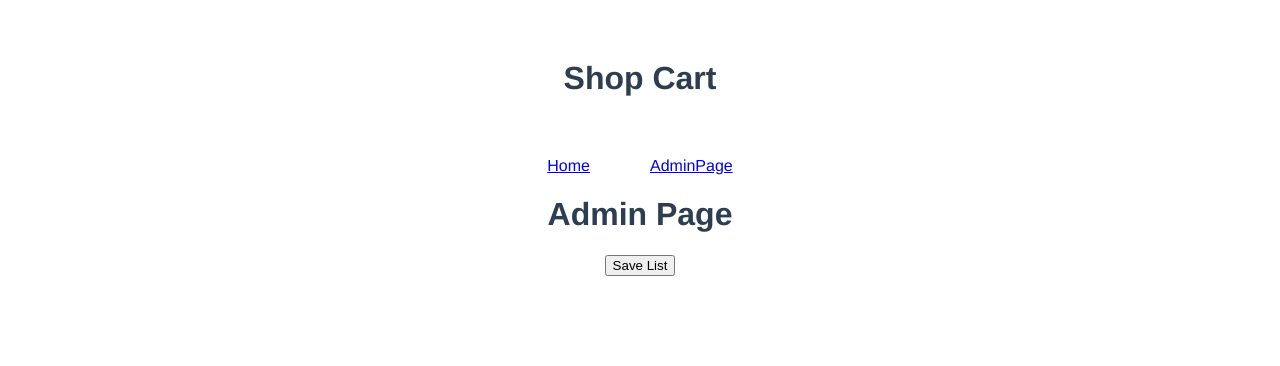
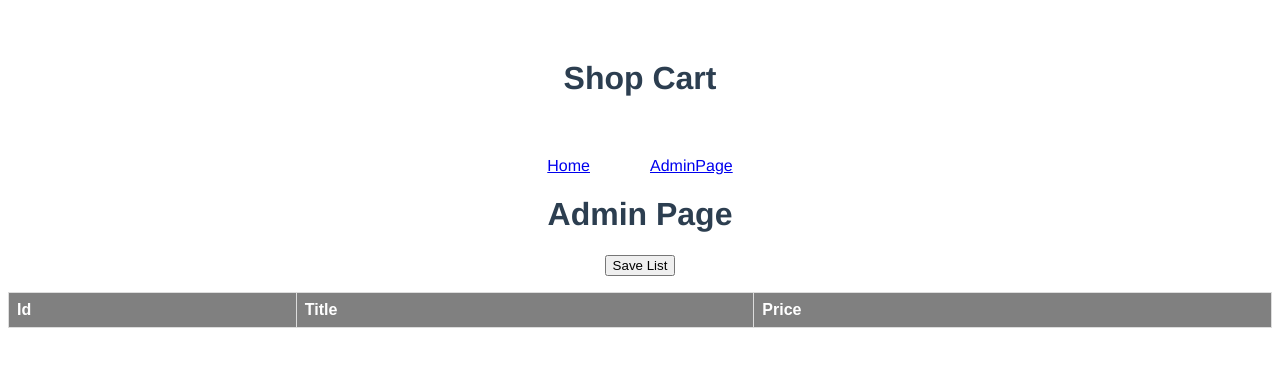
Before and after one commit to devwizard038/Vue-Ecommerce-Hipposhop, a Vue app: page /admin in a window 1280 px wide. Shown: the top 366 px of the page. Built offline with nearby package versions, Linux system fonts and the light colour scheme.

Commit message:
Table is displaying

```diff
--- a/src/views/AdminPage.vue
+++ b/src/views/AdminPage.vue
@@ -3,29 +3,74 @@
     <div>
         <button @click="saveList">Save List</button>
     </div>
+
+    <div class="tabel">
+        <table>
+            <tr>
+                <th>Id</th>
+                <th>Title</th>
+                <th>Price</th>
+            </tr>
+            <!-- Loop tabel -->
+            <tr v-for="n in table" :key="n">
+                <td>{{ n.id }}</td>
+                <td>{{ n.title }}</td>
+                <td>{{ n.price }}</td>
+            </tr>
+        </table>
+    </div>
 </template>
 
 <script>
 import json from '../../src/assets/test.json'
-console.log(json)
 
-// iterare localStorage
-// let tabel = JSON.parse(localStorage.getItem('LOCAL_KEY_CART_products'));
-// console.log(tabel)
-// for(let i=0; i< tabel.length; i++){
-//     console.log(tabel[i].title)
-// }
 
 export default {
     name: 'AdminPage',
+    data() {
+        return {
+            table: JSON.parse(localStorage.getItem('LOCAL_KEY_CART_products'))
+        }
+    },
     props: {},
     methods: {
         saveList() {
             // Functie stocare in Local Storage
             localStorage.setItem('LOCAL_KEY_CART_products', JSON.stringify(json));
+            var table = JSON.parse(localStorage.getItem('LOCAL_KEY_CART_products'));
+            return table;
         }
-    }
+    },
+
 
 }
 
 </script>
+
+<style>
+.tabel {
+    padding-top: 1rem;
+}
+
+table {
+    font-family: arial, sans-serif;
+    border-collapse: collapse;
+    width: 100%;
+}
+
+td,
+th {
+    border: 1px solid #dddddd;
+    text-align: left;
+    padding: 8px;
+}
+
+th {
+    color: white;
+    background-color: gray;
+}
+
+tr:nth-child(even) {
+    background-color: #dddddd;
+}
+</style>
```
